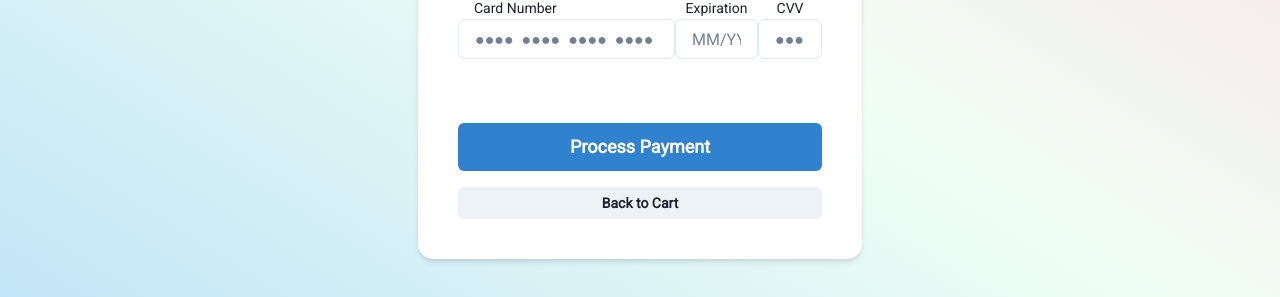
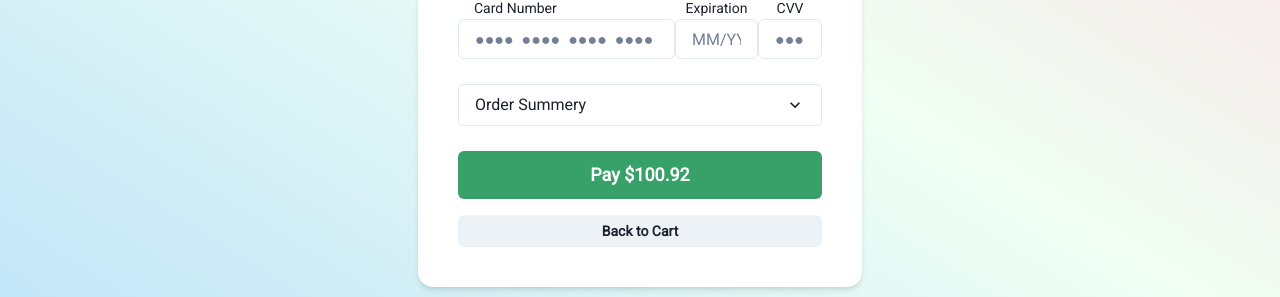
Before and after one commit to kn8a/react-cc-payment-form, a React (Vite) app: page / in a window 1280 px wide. Shown: the part 435-732 px from the top of the page. Built offline with nearby package versions, Linux system fonts and the light colour scheme; a web font is replaced by a local one.

Commit message:
added order summery accordion

```diff
--- a/src/App.jsx
+++ b/src/App.jsx
@@ -6,13 +6,13 @@ import Form from './components/Form'
 const order = {
   items: [
     {
-      name: 'Teal T-shit',
+      name: 'Teal T-Shirt',
       qty: 2,
       price: 12.98,
       itemTotal: 25.96
     },
     {
-      name: 'White Sneakers (pair)',
+      name: 'White Sneakers',
       qty: 1,
       price: 44.98,
       itemTotal: 44.98
--- a/src/components/Form.jsx
+++ b/src/components/Form.jsx
@@ -7,29 +7,14 @@ import {
   Button,
   Box,
   Image,
-  Table,
-  Thead,
-  Tbody,
-  Tfoot,
-  Tr,
-  Th,
-  Td,
-  TableCaption,
-  TableContainer,
+  Accordion,
+  AccordionItem,
+  AccordionButton,
+  AccordionPanel,
+  AccordionIcon,
 } from "@chakra-ui/react"
 import { useEffect, useState } from "react"
 
-import { FaCcVisa } from "react-icons/fa6"
-// import { RiVisaLine } from "react-icons/ri"
-
-import { FaCcMastercard } from "react-icons/fa6"
-import { FaCcDiscover } from "react-icons/fa6"
-import { FaCcAmex } from "react-icons/fa6"
-import { FaCcJcb } from "react-icons/fa6"
-// import { FaHashtag } from "react-icons/fa6"
-// import { FaCreditCard } from "react-icons/fa6"
-// import { FaCalendarCheck } from "react-icons/fa6"
-// import { FaBasketShopping } from "react-icons/fa6"
 import { FcSimCardChip } from "react-icons/fc"
 import { BsBank } from "react-icons/bs"
 
@@ -105,7 +90,7 @@ const Character = ({ char }) => {
   )
 }
 
-const Form = (order) => {
+const Form = (props) => {
   const [key, setKey] = useState(0)
   const [cardColor, setCardColor] = useState(color.default)
   const [card, setCard] = useState({
@@ -116,7 +101,7 @@ const Form = (order) => {
     type: "",
   })
 
-  console.log(order)
+  console.log(props.order.items)
   useEffect(() => {
     let type = detectCreditCardType(card.number)
     setCard({ ...card, type: type })
@@ -296,8 +281,6 @@ const Form = (order) => {
                     mr={6}
                     alignItems={"center"}
                     justifyItems={"start"}
-
-                    // filter='invert(120) brightness(120%)'
                   >
                     <Image
                       width={"100%"}
@@ -312,7 +295,6 @@ const Form = (order) => {
                 border={"1px"}
                 height={"220px"}
                 width={"350px"}
-                // mt='-240px'
                 bgGradient='linear(to-tr, gray.900 0%, gray.600 90%)'
                 borderRadius={20}
                 flexDirection={"column"}
@@ -424,17 +406,73 @@ const Form = (order) => {
               {/* <FormHelperText>{`We'll never share your email.`}</FormHelperText> */}
             </FormControl>
           </Flex>
-          <Flex>
-            {}
-          </Flex>
+          <Accordion allowToggle mt={3} borderColor={"white"}>
+            <AccordionItem>
+              <h2>
+                <AccordionButton
+                  rounded={5}
+                  border={"1px"}
+                  borderColor={"gray.200"}
+                >
+                  <Box as='span' flex='1' textAlign='left'>
+                    Order Summery
+                  </Box>
+                  <AccordionIcon />
+                </AccordionButton>
+              </h2>
+              <AccordionPanel pb={2}>
+                <Flex flexDirection={"column"} gap={2}>
+                  {props.order.items.map((orderItem) => {
+                    return (
+                      <Flex
+                        key={orderItem.name}
+                        flexDirection={"column"}
+                        borderBottom={"2px"}
+                        borderColor={"gray.200"}
+                      >
+                        <Flex justifyContent={"space-between"}>
+                          <Text fontWeight={600}>{orderItem.name}</Text>
+                          <Flex alignItems={"center"}>
+                            <Text fontSize={"sm"}>Qty: {orderItem.qty}</Text>
+                          </Flex>
+                        </Flex>
+                        <Flex justifyContent={"space-between"}>
+                          <Flex alignItems={"center"}>
+                            <Text fontSize={"sm"}>
+                              Price: ${orderItem.price}
+                            </Text>
+                          </Flex>
+                          <Flex alignItems={"center"}>
+                            <Text fontWeight={600}>
+                              Total: ${orderItem.itemTotal}
+                            </Text>
+                          </Flex>
+                        </Flex>
+                      </Flex>
+                    )
+                  })}
+                  <Flex
+                    justifyContent={"space-between"}
+                    fontSize={"lg"}
+                    fontWeight={600}
+                    mt={2}
+                  >
+                    <Text>Order Total:</Text>
+                    <Text>${props.order.orderTotal}</Text>
+                  </Flex>
+                </Flex>
+              </AccordionPanel>
+            </AccordionItem>
+          </Accordion>
+
           <Flex
             justifyContent={"space-evenly"}
-            mt={10}
+            mt={3}
             flexDirection={"column"}
             gap={4}
           >
-            <Button colorScheme='blue' size={"lg"}>
-              Process Payment
+            <Button colorScheme='green' size={"lg"}>
+              Pay ${props.order.orderTotal}
             </Button>
             <Button size={"sm"}>Back to Cart</Button>
           </Flex>
```
